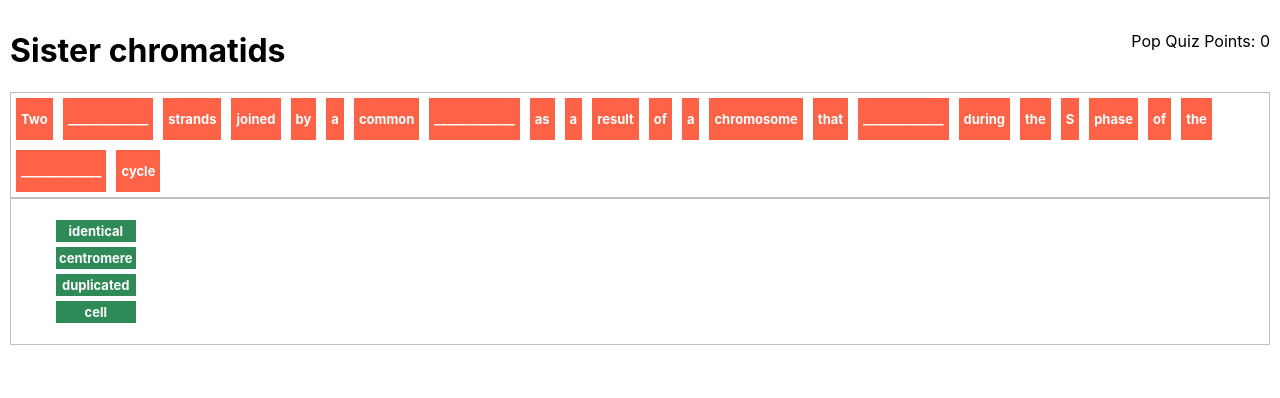
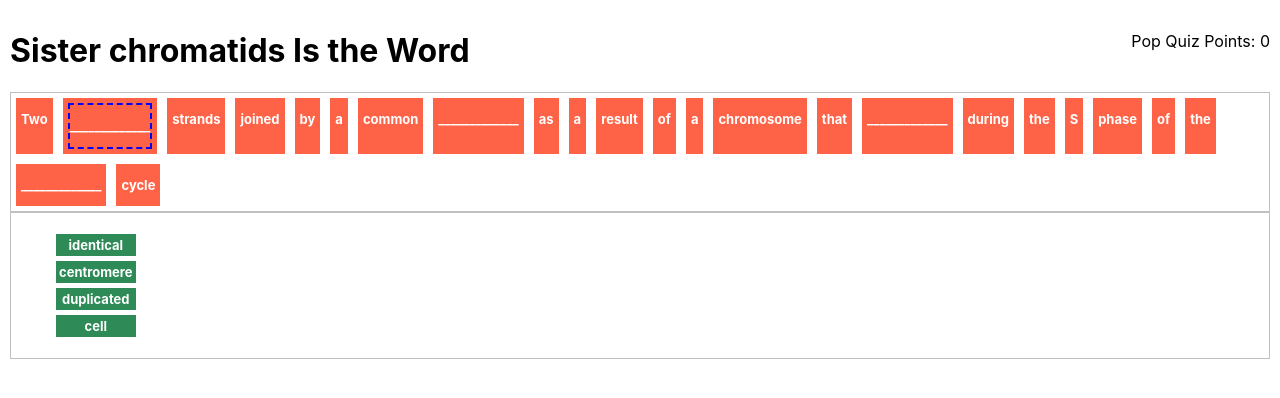
Before and after one commit to jrjames83/fitb_def, a React (Create React App) app: page / in a window 1280 px wide. Shown: the top 398 px of the page. Built offline with nearby package versions, Linux system fonts and the light colour scheme.

Commit message:
on click working

```diff
--- a/src/App.css
+++ b/src/App.css
@@ -44,6 +44,10 @@
   text-align: center;
 }
 
+.dashed {
+  border: 2px dashed blue;
+}
+
 .flex-item-blank {
   background: lightgreen;
   padding: 3px;
--- a/src/App.js
+++ b/src/App.js
@@ -7,7 +7,14 @@ import SelectListItem from "./components/SelectListItem";
 // https://www.pluralsight.com/guides/drag-and-drop-react-components
 
 function App() {
-  // create multiple definitions and do the shoot
+
+  const getActiveToken = (tokens) => {
+    for(let i = 0; i < tokens.length; i++) {
+      if (tokens[i].mask === true) {
+        return i
+      }
+    }
+  }
 
   const phrase = [
     {
@@ -98,9 +105,14 @@ function App() {
   const [pointsWon, setPointsWon] = useState(0);
   // const [phrases, setPhrases] = useState(phrase[termIndex].tokens);
   const [phrases, setPhrases] = useState(phrase);
+  const [activeToken, setActiveToken] = useState(getActiveToken(phrases[termIndex].tokens))
 
-  // Similar to componentDidMount and componentDidUpdate:
 
+  // When the term index changes, reset the active term
+  useEffect(() => {
+    setActiveToken(getActiveToken(phrases[termIndex].tokens))
+    setQuizSolved(false)
+  }, [termIndex]);
 
   // How to know if it's solved?
   const isSolved = () => {
@@ -114,16 +126,14 @@ function App() {
       }
   };
 
-  const nextButton = () => {
-    setTermIndex(termIndex + 1)
-    console.log(termIndex, 'is the term index')
-    setQuizSolved(false)
+  const nextButton = (e) => {
+    setTermIndex(oldTermIndex => oldTermIndex + 1)
   };
 
   const updatePhraseToken = (tokenId) => {
     setPhrases(
       phrases.map((p, i) => {
-        if (termIndex == i) {
+        if (termIndex === i) {
           let tempObj = p;
           tempObj.tokens[tokenId].mask = false;
           return tempObj
@@ -133,13 +143,14 @@ function App() {
       })
     )
     isSolved()
+    setActiveToken(getActiveToken(phrases[termIndex].tokens))
   };
 
   return (
     <div className="App">
       <header>
         <div className="points">Pop Quiz Points: {pointsWon}</div>
-        <h1>{phrase[termIndex].fullTerm}</h1>
+        <h1>{phrase[termIndex].fullTerm} Is the Word</h1>
       </header>
       <div className="flex-container wrap">
         {phrases[termIndex].tokens.map((token, tokenIndex) => (
@@ -147,6 +158,7 @@ function App() {
             <PhraseItem
               token={token}
               tokenIndex={token.tokenIndex}
+              activeToken={activeToken}
               updatePhraseMask={updatePhraseToken}
             />
           </div>
@@ -156,11 +168,15 @@ function App() {
       <div className="flex-container nowrap">
         <ul>
           {phrases[termIndex].tokens.map((token, tokenIndex) => (
-            <SelectListItem token={token} tokenIndex={token.tokenIndex} />
+            <SelectListItem
+                  token={token}
+                  updatePhraseToken={updatePhraseToken}
+                  tokenIndex={token.tokenIndex}
+                  activeToken={activeToken} />
           ))}
         </ul>
         {quizSolved ? (
-          <button onClick={() => nextButton()}>Next challenge</button>
+          <button onClick={(e) => nextButton(e)}>Next challenge</button>
         ) : null}
       </div>
     </div>
--- a/src/components/PhraseItem.js
+++ b/src/components/PhraseItem.js
@@ -19,19 +19,21 @@ export default function PhraseItem(props) {
         }
     }
 
-  const renderPhraseToken = (token) => {
+  const renderPhraseToken = (token, activeToken) => {
+    // restrict to the activeIndex
       let tokenText = token.mask ? '_____________' : token.token
+      let className = (token.mask && token.tokenIndex == activeToken)? 'flex-item wrap dashed' : 'flex-item wrap'
       return (
         <div
             onDragOver={(e) => onDragOver(e, props.tokenIndex)}
             onDrop={(e) => onDrop(e, props.tokenIndex)}
             onDragEnter={(e) => e.preventDefault()}
             draggable
-            className="flex-item wrap">
+            className={className}>
           {" "}
           <p className="token">{tokenText}</p>
         </div>
       );
     }
-  return renderPhraseToken(props.token);
+  return renderPhraseToken(props.token, props.activeToken);
 }
--- a/src/components/SelectListItem.js
+++ b/src/components/SelectListItem.js
@@ -8,13 +8,21 @@ export default function SelectListItem(props) {
     e.stopPropagation();
     console.log(e.dataTransfer)
     console.log("dragging started", e.target, token);
+  };
 
-  };
+  const handleClick = (e, token) => {
+    // console.log(token.tokenIndex, 'was the clicked tokenIndex')
+    // console.log('the active token is', props.activeToken)
+    if (token.tokenIndex == props.activeToken) {
+      props.updatePhraseToken(token.tokenIndex)
+    }
+  }
 
   const renderListToken = (token) => {
     if (token.mask) {
       return (
         <div
+          onClick={(e) => handleClick(e, token)}
           draggable
           onDragStart={(e) => handleDragStart(e, token.tokenIndex)}
           className="flex-item-dragtotop nowrap"
```
